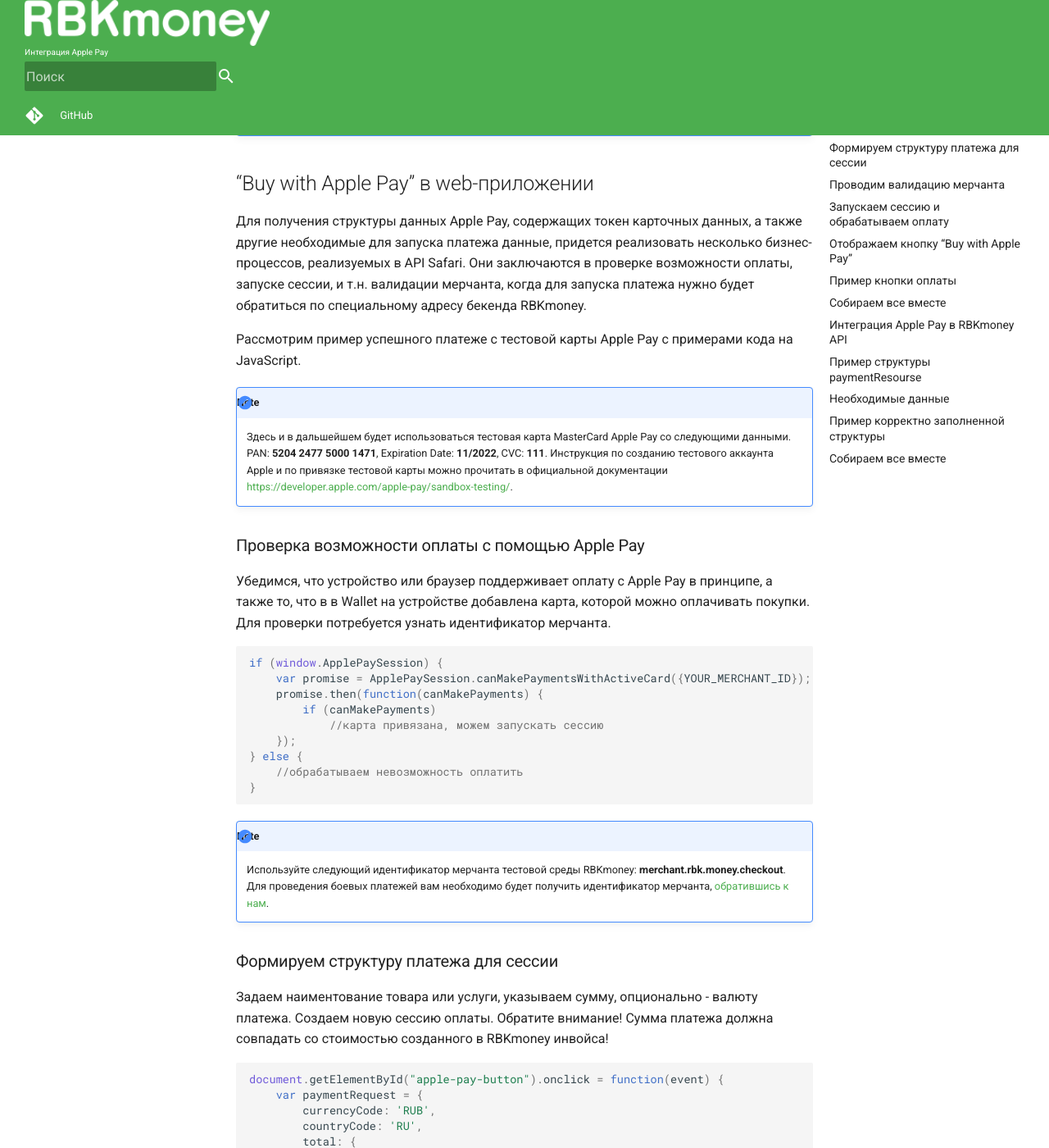
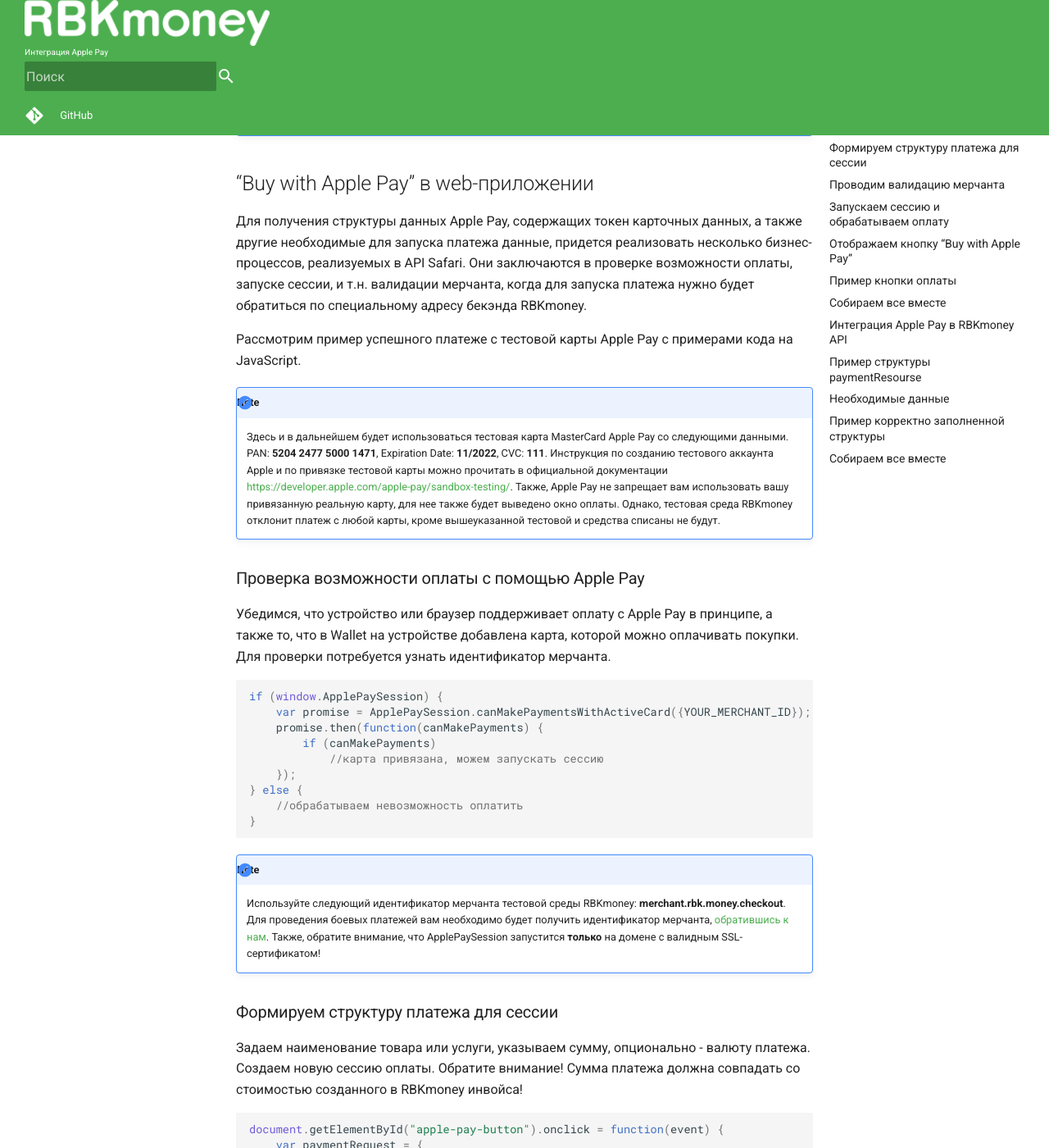
Before and after one commit to rbkmoney/docs, an MkDocs documentation site: the page built from content/integrations/applepay/index.md, in a window 1280 px wide and 1400 px high, scrolled down 547 px. Shown: the whole window at 82% size. Built offline with MkDocs 1.6.1 and Material for MkDocs 9.7.7, drawn with Linux system fonts in a browser that asks for light colours; old or Windows-style settings are respelled for this version of MkDocs; some of the changed text lies outside the part shown.

Commit message:
Final draft - moved applepay js to developer site - added sample payment image - wording fixes

````diff
--- a/content/integrations/applepay/index.md
+++ b/content/integrations/applepay/index.md
@@ -9,18 +9,18 @@
 
 ## "Buy with Apple Pay" в web-приложении
 
-Для получения структуры данных Apple Pay, содержащих токен карточных данных, а также другие необходимые для запуска платежа данные, придется реализовать несколько бизнес-процессов, реализуемых в API Safari. Они заключаются в проверке возможности оплаты, запуске сессии, и т.н. валидации мерчанта, когда для запуска платежа нужно будет обратиться по специальному адресу бекенда RBKmoney.
+Для получения структуры данных Apple Pay, содержащих токен карточных данных, а также другие необходимые для запуска платежа данные, придется реализовать несколько бизнес-процессов, реализуемых в API Safari. Они заключаются в проверке возможности оплаты, запуске сессии, и т.н. валидации мерчанта, когда для запуска платежа нужно будет обратиться по специальному адресу бекэнда RBKmoney.
 
 Рассмотрим пример успешного платеже с тестовой карты Apple Pay с примерами кода на JavaScript.
 
 !!!note
-	Здесь и в дальшейшем будет использоваться тестовая карта MasterCard Apple Pay со следующими данными.
-	PAN: **5204 2477 5000 1471**, Expiration Date: **11/2022**, CVC: **111**. Инструкция по созданию тестового аккаунта Apple и по привязке тестовой карты можно прочитать в официальной документации [https://developer.apple.com/apple-pay/sandbox-testing/](https://developer.apple.com/apple-pay/sandbox-testing/).
+    Здесь и в дальнейшем будет использоваться тестовая карта MasterCard Apple Pay со следующими данными.
+    PAN: **5204 2477 5000 1471**, Expiration Date: **11/2022**, CVC: **111**. Инструкция по созданию тестового аккаунта Apple и по привязке тестовой карты можно прочитать в официальной документации [https://developer.apple.com/apple-pay/sandbox-testing/](https://developer.apple.com/apple-pay/sandbox-testing/). Также, Apple Pay не запрещает вам использовать вашу привязанную реальную карту, для нее также будет выведено окно оплаты. Однако, тестовая среда RBKmoney отклонит платеж с любой карты, кроме вышеуказанной тестовой и средства списаны не будут.
 
 
 ### Проверка возможности оплаты с помощью Apple Pay
 
-Убедимся, что устройство или браузер поддерживает оплату с Apple Pay в принципе, а также то, что в в Wallet на устройстве добавлена карта, которой можно оплачивать покупки. Для проверки потребуется узнать идентификатор мерчанта.
+Убедимся, что устройство или браузер поддерживает оплату с Apple Pay в принципе, а также то, что в Wallet на устройстве добавлена карта, которой можно оплачивать покупки. Для проверки потребуется узнать идентификатор мерчанта.
 
 ```js
 if (window.ApplePaySession) {
@@ -35,11 +35,12 @@
 ```
 
 !!!note
-	Используйте следующий идентификатор мерчанта тестовой среды RBKmoney: **merchant.rbk.money.checkout**. Для проведения боевых платежей вам необходимо будет получить идентификатор мерчанта, [обратившись к нам](mailto:support@rbk.money).
+    Используйте следующий идентификатор мерчанта тестовой среды RBKmoney: **merchant.rbk.money.checkout**. Для проведения боевых платежей вам необходимо будет получить идентификатор мерчанта, [обратившись к нам](mailto:support@rbk.money).
+    Также, обратите внимание, что ApplePaySession запустится **только** на домене с валидным SSL-сертификатом!
 
 ### Формируем структуру платежа для сессии
 
-Задаем наиментование товара или услуги, указываем сумму, опционально - валюту платежа. Создаем новую сессию оплаты. Обратите внимание! Сумма платежа должна совпадать со стоимостью созданного в RBKmoney инвойса!
+Задаем наименование товара или услуги, указываем сумму, опционально - валюту платежа. Создаем новую сессию оплаты. Обратите внимание! Сумма платежа должна совпадать со стоимостью созданного в RBKmoney инвойса!
 
 ```js
 document.getElementById("apple-pay-button").onclick = function(event) {
@@ -124,7 +125,7 @@
 
 ### Пример кнопки оплаты
 
-Если все было сделано корректно, ваш браузер или устройство поддерживают Apple Pay с привязанной картой, то отобразится такая кнопка:
+Если все было сделано корректно, ваш браузер или устройство поддерживают Apple Pay с привязанной картой, то отобразится кнопка оплаты:
 
 <div class="apple-pay-button-with-text apple-pay-button-black-with-text" id="apple-pay-button" style="">
   <span class="text">Buy with</span>
@@ -132,14 +133,16 @@
 </div>
 <script src="applepay.js"></script>
 <link rel="stylesheet" href="applepay.css">
-<textarea id="token-area"></textarea>
+
+![photo_2018-06-14_20-32-59.jpg](/img/photo_2018-06-14_20-32-59.jpg)
+
 
 ### Собираем все вместе
 
 Пример JS-кода.
 
 ```js
-var domainName = 'applefags.rbkmoney.com';
+var domainName = 'developer.rbk.money';
 var merchantIdentifier = 'merchant.money.rbk.checkout';
 var paymentAmount = 10;
 var merchantValidationEndpoint = 'https://wrapper.rbk.money/applepay/api/v1/session';
@@ -212,6 +215,9 @@
     }
 };
 ```
+
+!!!note
+    Встроенный в эту документацию скрипт логгирует данные Apple Pay в консоль вашего браузера. Вы можете просмотреть их и использовать для тестовых нужд.
 
 ## Интеграция Apple Pay в RBKmoney API
 
````
Also changed, not shown: other parts of content/integrations/applepay/index.md (+3 -3 lines), content/img/photo_2018-06-14_20-32-59.jpg (added), 1 other file.
